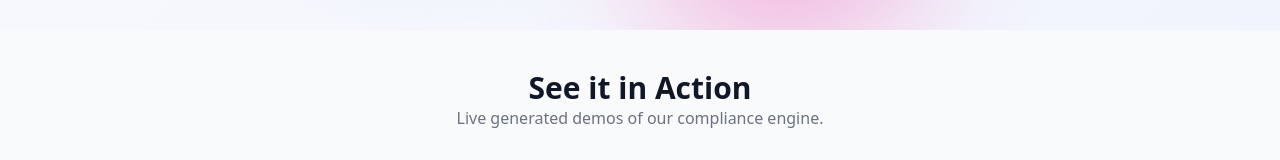
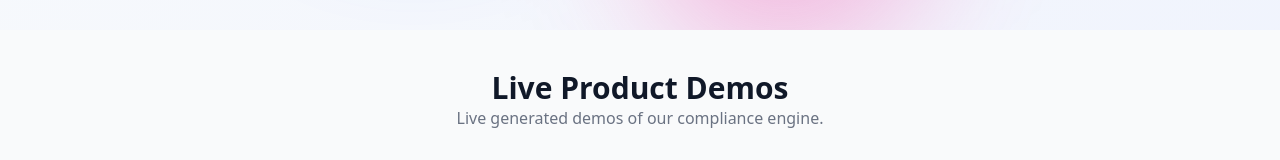
Before and after one commit to yogami/TrustScoreAndConvoGuardDemoWebsite, a Next.js app: page / in a window 1280 px wide. Shown: the part 462-622 px from the top of the page. Built offline with nearby package versions, Linux system fonts and the light colour scheme; no server answers.

Commit message:
chore: Update homepage title to verify deployment freshness

```diff
--- a/src/app/page.tsx
+++ b/src/app/page.tsx
@@ -13,7 +13,7 @@ export default function Home() {
 
       <section id="demo-videos" className="w-full bg-gray-50 dark:bg-gray-800 py-10">
         <div className="text-center mb-8">
-          <h2 className="text-3xl font-extrabold text-gray-900 dark:text-white">See it in Action</h2>
+          <h2 className="text-3xl font-extrabold text-gray-900 dark:text-white">Live Product Demos</h2>
           <p className="text-gray-500 dark:text-gray-400">Live generated demos of our compliance engine.</p>
         </div>
         <VideoDemo
```
